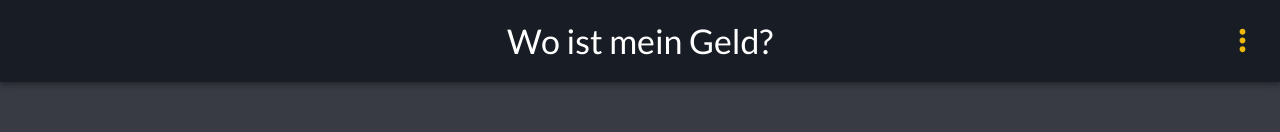
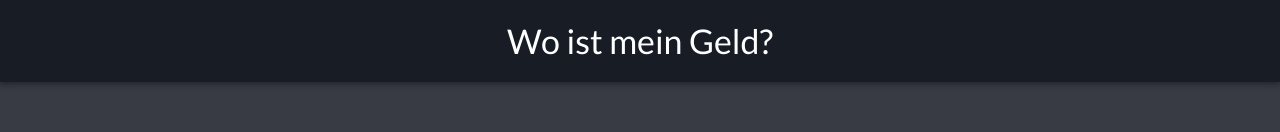
Before and after one commit to cyberlytics/WoIstMeinGeld, a React (Vite) app in the folder sys-src/frontend/: page /signIn in a window 1280 px wide. Shown: the top 132 px of the page. Built offline with nearby package versions, Linux system fonts and the light colour scheme.

Commit message:
fix appTitleBar Visibility

```diff
--- a/sys-src/frontend/src/components/TitleAppBar.tsx
+++ b/sys-src/frontend/src/components/TitleAppBar.tsx
@@ -4,11 +4,13 @@ import { useState } from "react";
 import { MoreVert } from "@mui/icons-material";
 import { FetchService } from "../FetchService";
 import { PageRoutes } from "../Routes";
-import { useNavigate } from "react-router-dom";
+import { useNavigate, useLocation } from "react-router-dom";
 
 const TitleAppBar = () => {
     const navigate = useNavigate();
     const [anchorEl, setAnchorEl] = useState<null | HTMLElement>(null);
+    const location = useLocation();
+    const showMenu = location.pathname != PageRoutes.signIn && location.pathname != PageRoutes.signUp;
 
     const handleMenu = (event: React.MouseEvent<HTMLElement>) => {
         setAnchorEl(event.currentTarget);
@@ -35,6 +37,7 @@ const TitleAppBar = () => {
                 <Typography className="appBarTitle" variant="h4" align="center" component="div" sx={{ flexGrow: 1 }}>
                     Wo ist mein Geld?
                 </Typography>
+                {showMenu && (
                     <div className="appBarMenuButton">
                         <IconButton size="small" onClick={handleMenu}>
                             <MoreVert fontSize="large" color="primary" />
@@ -59,6 +62,7 @@ const TitleAppBar = () => {
                             </MenuItem>
                         </Menu>
                     </div>
+                )}
             </Toolbar>
         </AppBar>
     );
```
Lines whose indentation alone changed are shown as unchanged.
